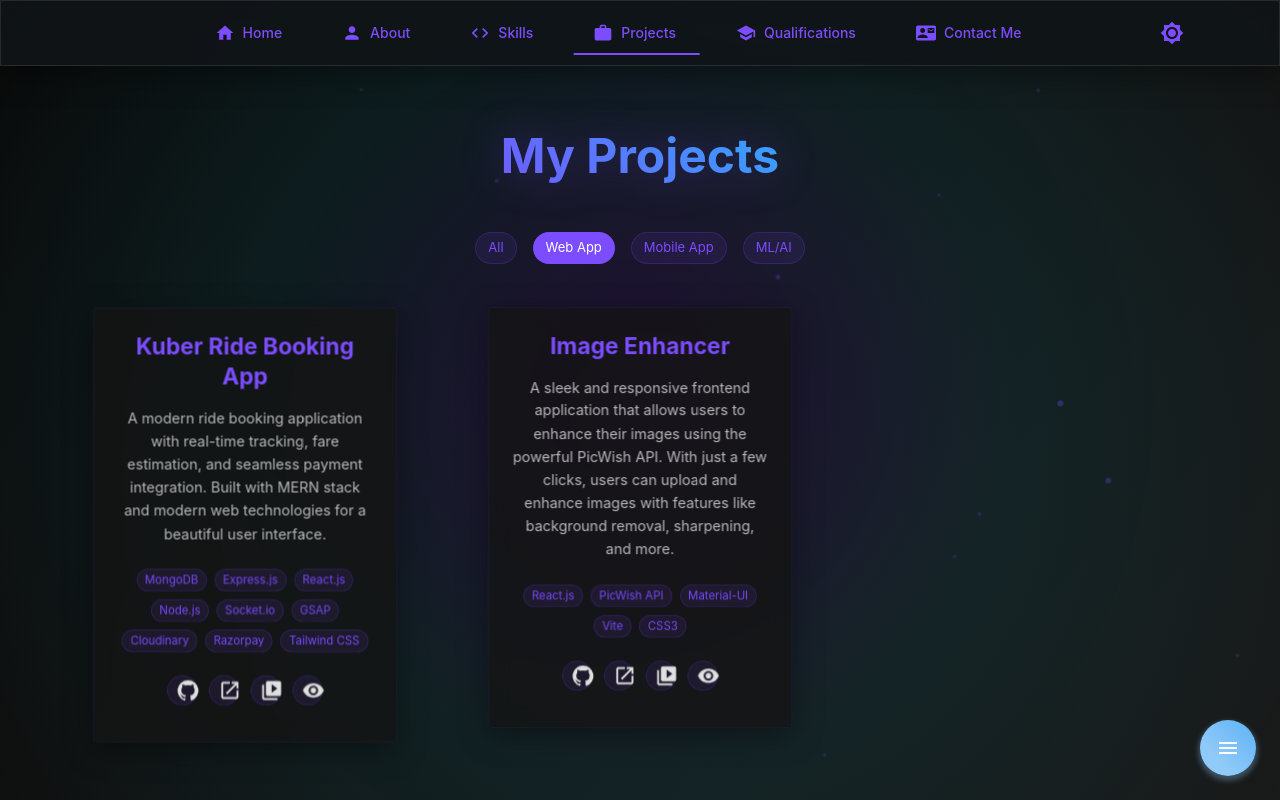
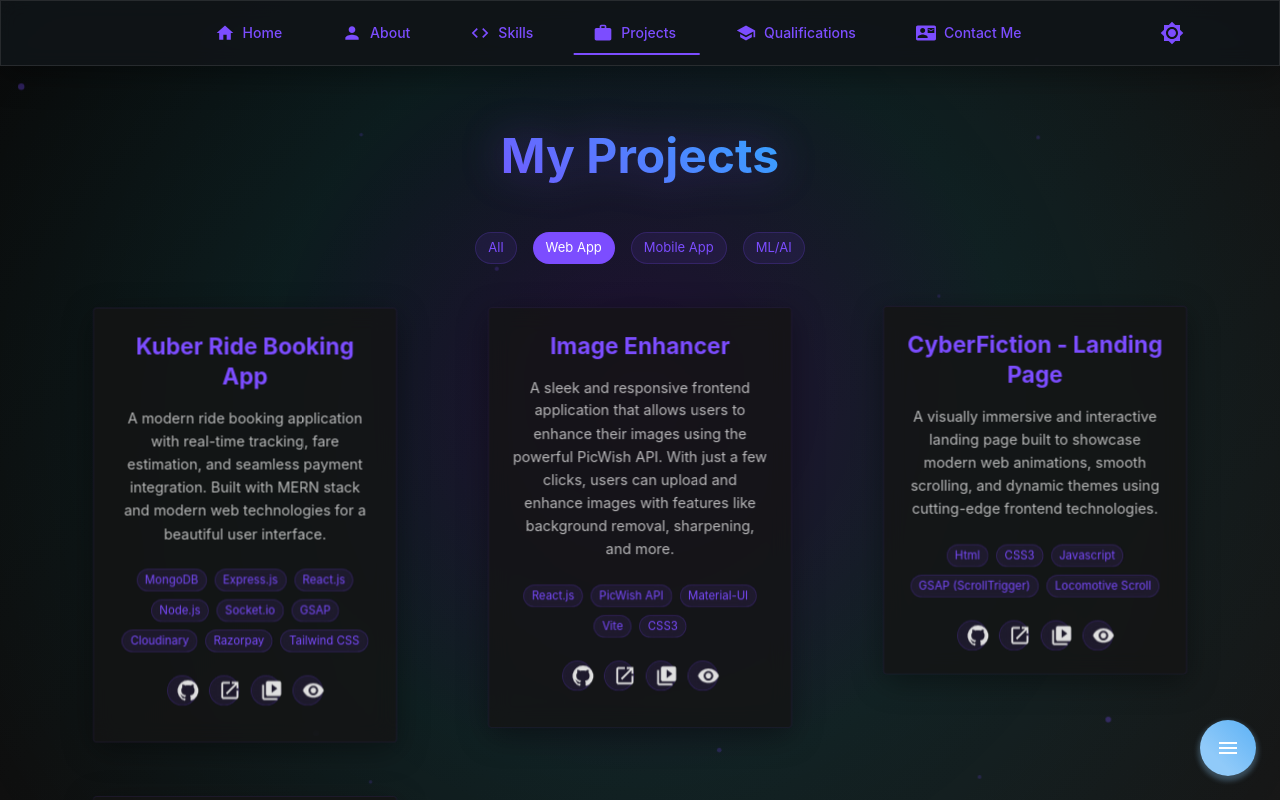
Before and after one commit to Kunal-Gupta28/Portfolio-website, a React (Vite) app: page /projects in a window 1280 px wide. Built offline with nearby package versions, Linux system fonts and the light colour scheme.

Commit message:
adding wanderlust

```diff
--- a/src/components/Navbar.jsx
+++ b/src/components/Navbar.jsx
@@ -75,6 +75,8 @@ const Navbar = () => {
         background: 'linear-gradient(135deg, #0A0A0A 0%, #1A1A1A 100%)',
       }}
     >
+
+      {/* menu options */}
       <List>
         {navItems.map(({ label, to, icon }) => (
           <ListItem
@@ -269,6 +271,8 @@ const Navbar = () => {
             </Fab>
           </Tooltip>
         </motion.div>
+
+        {/* contacts */}
         <Menu
           anchorEl={anchorEl}
           open={Boolean(anchorEl)}
--- a/src/pages/Projects.jsx
+++ b/src/pages/Projects.jsx
@@ -7,6 +7,7 @@ import CloseIcon from '@mui/icons-material/Close'
 import VisibilityIcon from '@mui/icons-material/Visibility'
 import VideoLibraryIcon from '@mui/icons-material/VideoLibrary'
 import Navbar from '../components/Navbar'
+import { Javascript } from '@mui/icons-material'
 
 const Projects = () => {
     const [selectedProject, setSelectedProject] = useState(null)
@@ -56,6 +57,46 @@ const Projects = () => {
             image: '/path-to-project-image.jpg',
             category: 'Web App',
             hasApiDependency: true
+        },
+        {
+            title: 'CyberFiction - Landing Page',
+            description: 'A visually immersive and interactive landing page built to showcase modern web animations, smooth scrolling, and dynamic themes using cutting-edge frontend technologies.',
+            longDescription: `CyberFiction is a high-performance, visually interactive landing page designed to captivate users with a seamless user experience.
+                Key features include:
+                • Smooth scroll effects using Locomotive Scroll
+                • Scroll-triggered animations powered by GSAP
+                • Custom loading screen with canvas-based animation
+                • Light/Dark mode toggle with persistent theme state
+                • Responsive layout optimized for all devices
+                • Stunning visual storytelling with parallax and scroll-based effects`,
+            technologies: ['Html', 'CSS3', 'Javascript', 'GSAP (ScrollTrigger)',  'Locomotive Scroll'],
+            github: 'https://github.com/Kunal-Gupta28/Cyberfiction',
+            live: 'https://cyberfiction-pi.vercel.app',
+            videoDemo: 'https://www.youtube.com/watch?v=your-video-id',
+            image: '/path-to-project-image.jpg',
+            category: 'Web App',
+            hasApiDependency: false
+
+        },
+        {
+            title: 'WanderLust - Travel Sharing App',
+            description: 'A full-stack travel destination sharing platform where users can post, explore, and review scenic locations around the world.',
+            longDescription: `WanderLust is a dynamic web application that allows users to share and discover travel destinations with rich visuals and community feedback.
+                Key features include:
+                • User authentication and session management using Express-session
+                • Flash messaging for real-time user notifications
+                • Destination posting with image uploads via Cloudinary
+                • MongoDB-based data management (hosted on MongoDB Atlas)
+                • Clean, server-rendered UI using EJS templating
+                • Responsive design for desktop and mobile
+                • CRUD operations for destinations and reviews`,
+            technologies: ['Node.js', 'Express.js', 'MongoDB Atlas', 'Cloudinary', 'EJS', 'Express-session', 'Connect-flash'],
+            github: 'https://github.com/Kunal-Gupta28/WanderLust',
+            live: 'https://offends.onrender.com',
+            videoDemo: '',
+            image: '/path-to-wanderlust-image.jpg',
+            category: 'Web App',
+            hasApiDependency: false
         }
     ]
 
@@ -355,7 +396,7 @@ const Projects = () => {
                                             />
                                             <Chip
                                                 icon={<LaunchIcon />}
-                                                label="Live Demo"
+                                                label="Try Now"
                                                 clickable
                                                 component="a"
                                                 href={project.live}
```
